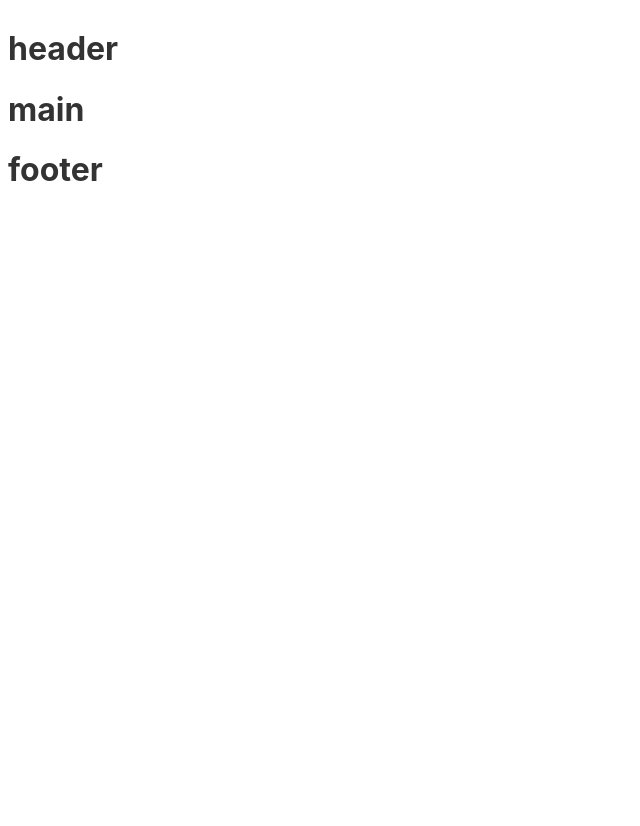
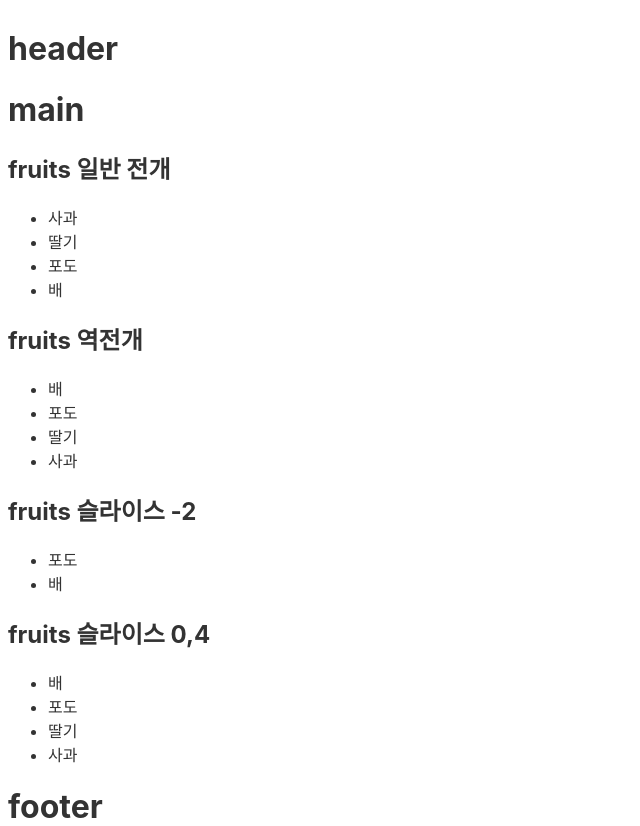
Before and after one commit to inverseplay/svelte-git, a Svelte app: page / in a window 1280 px wide. Shown: the whole page, without its empty margins (0-640 px from the left). Before the commit the page ends 800 px from the top, so only its background shows below. Built offline with nearby package versions, Linux system fonts and the light colour scheme.

Commit message:
fruit-c1

```diff
--- a/src/App.svelte
+++ b/src/App.svelte
@@ -1,10 +1,16 @@
 <script>
 import Footer from "./components/footer/footer.svelte";
+import Fruit from "./components/fruit/fruit.svelte";
 import Header from "./components/header/header.svelte";
 import Main from "./components/main/main.svelte";
 
+let fruits = ["사과","딸기","포도","배"]
 
 </script>
 <Header />
 <Main />
+<Fruit {fruits} name="일반 전개"  />
+<Fruit {fruits} reverse  name="역전개"/>
+<Fruit {fruits} slice="-2"  name="슬라이스 -2" />
+<Fruit {fruits} slice="0,4" reverse  name="슬라이스 0,4" />
 <Footer />
--- /dev/null
+++ b/src/components/fruit/fruit.svelte
@@ -0,0 +1,21 @@
+<script>
+
+export let fruits
+export let reverse
+export let slice
+export let name
+
+let computedFruits = []
+computedFruits = reverse ? [...fruits].reverse() : [...fruits]
+computedFruits = slice ? computedFruits.slice(...slice.split(',')) : computedFruits
+
+// 이러한 코드를 함수형으로 재정의 해보자
+
+</script>
+
+<h2>fruits {name} </h2>
+<ul>
+    {#each computedFruits as f }
+    <li>{f}</li>
+    {/each}
+</ul>
```
